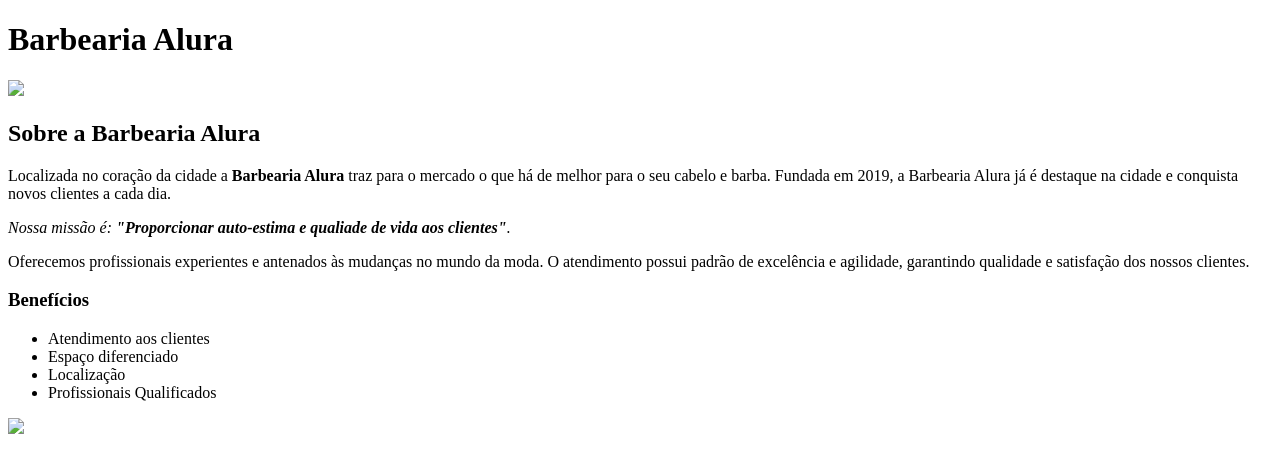
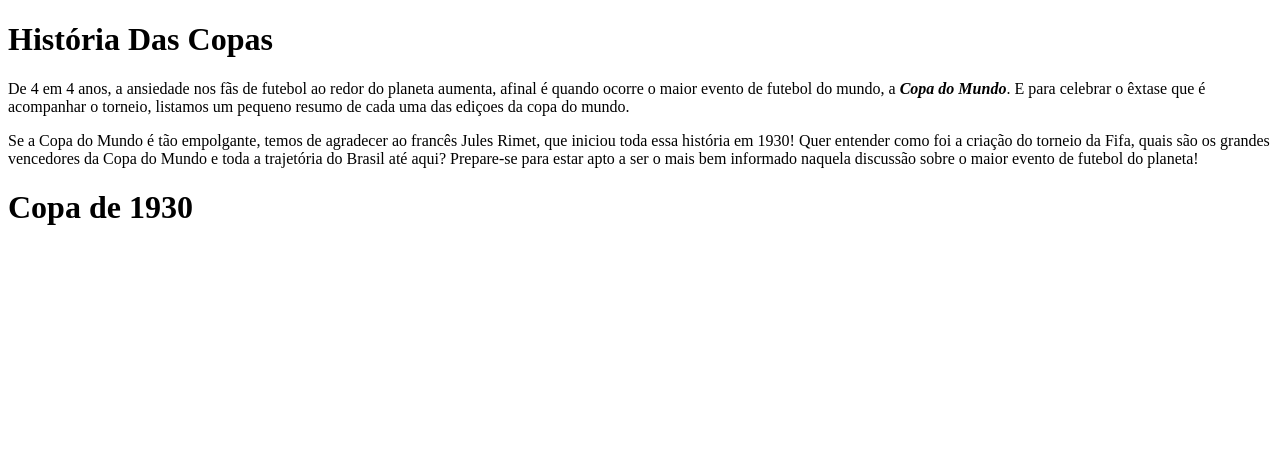
Before and after one commit to Luis1B/Pens.-Comp.-att, a plain HTML site: page index.html in a window 1280 px wide. Drawn offline with Linux system fonts and the light colour scheme.

Commit message:
Add files via upload

```diff
--- a/index.html
+++ b/index.html
@@ -1,39 +1,16 @@
 <!DOCTYPE html>
-<html lang="pt-br">
-    <head>
-        <meta charset="UTF-8">
-         <title>Barbearia Alura</title>
-         <link rel="stylesheet" href="style.css">
+<html lang= pt-br dir="ltr">
+  <head>
+    <meta charset="utf-8">
+    <title> História Das Copas</title>
+    <link rel="stylesheet" href="style.css">
+  </head>
+  <body>
+<h1>História Das Copas</h1>
+<p>De 4 em 4 anos, a ansiedade nos fãs de futebol ao redor do planeta aumenta, afinal é quando ocorre o maior evento de futebol do mundo, a <strong><em>Copa do Mundo</em></strong>. E para celebrar o êxtase que é acompanhar o torneio, listamos um pequeno resumo de cada uma das ediçoes da copa do mundo.</p>
+<p>Se a Copa do Mundo é tão empolgante, temos de agradecer ao francês Jules Rimet, que iniciou toda essa história em 1930!
 
-
-
-    </head>
-    <body>
-        <header>
-            <h1 class="titulo--principal"> Barbearia Alura </h1>
-        </header>
-        <img id="banner" src="banner.jpg">
-        <div class="principal">
-            <h2 class="titulo-centralizado">Sobre a Barbearia Alura </h2>
-
-            <p>Localizada no coração da cidade a<strong> Barbearia Alura</strong> traz para o mercado o que há de melhor para o seu cabelo e barba. Fundada em 2019, a Barbearia Alura já é destaque na cidade e conquista novos clientes a cada dia.</p>
-
-            <p id="missao"><em>Nossa missão é:<strong> "Proporcionar auto-estima e qualiade de vida aos clientes"</strong>.</em></p>
-
-            <p> Oferecemos profissionais experientes e antenados às mudanças no mundo da moda. O atendimento possui padrão de excelência e agilidade, garantindo qualidade e satisfação dos nossos clientes.</p>
-        </div>
-        <div class="beneficios">
-            <h3 class="titulo-centralizado"> Benefícios</h3>
-
-            <ul>
-            <li class="itens"> Atendimento aos clientes</li>
-            <li class="itens"> Espaço diferenciado</li>
-            <li class="itens"> Localização</li>
-            <li class="itens"> Profissionais Qualificados</li>
-            </ul>
-
-            <img src="beneficios.jpg" class="imagembeneficios">
-        </div>
-
-    </body>
+Quer entender como foi a criação do torneio da Fifa, quais são os grandes vencedores da Copa do Mundo e toda a trajetória do Brasil até aqui? Prepare-se para estar apto a ser o mais bem informado naquela discussão sobre o maior evento de futebol do planeta!</p>
+  <h1> Copa de 1930 </h1>
+  </body>
 </html>
```
